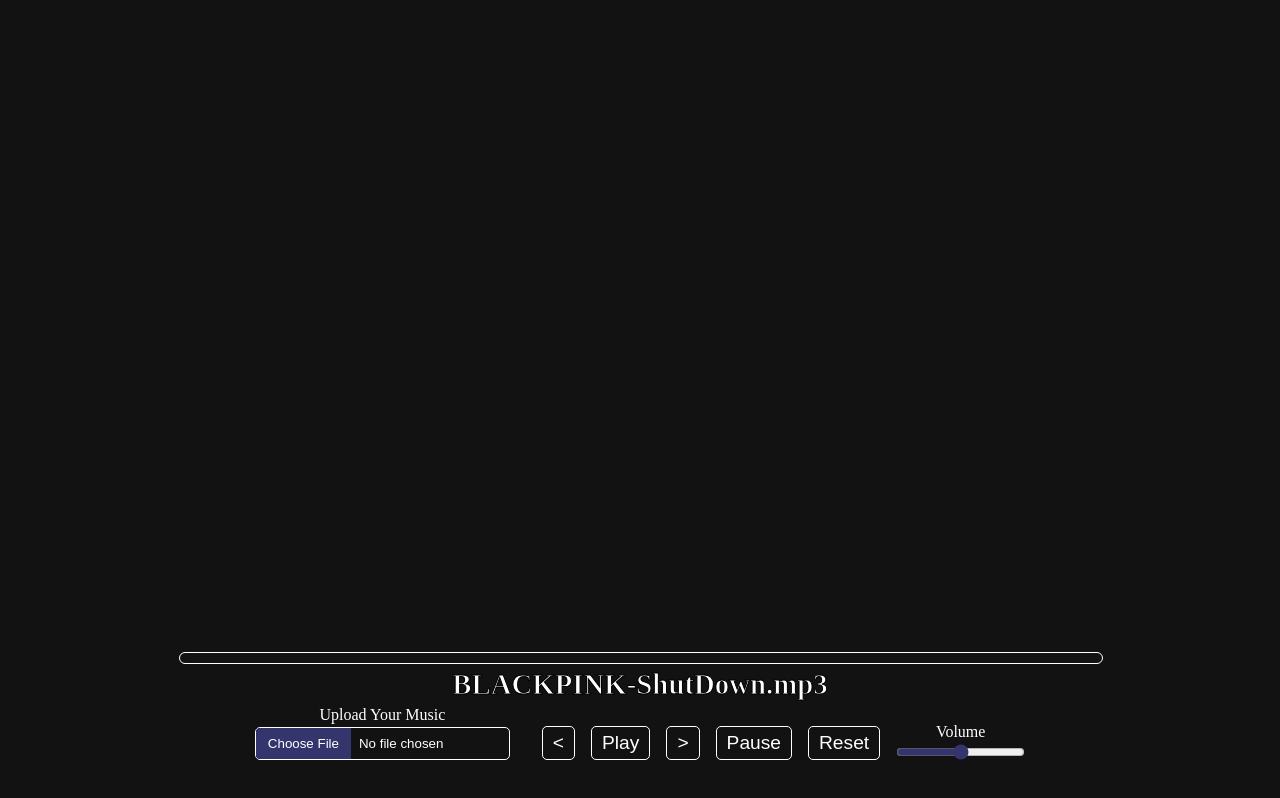
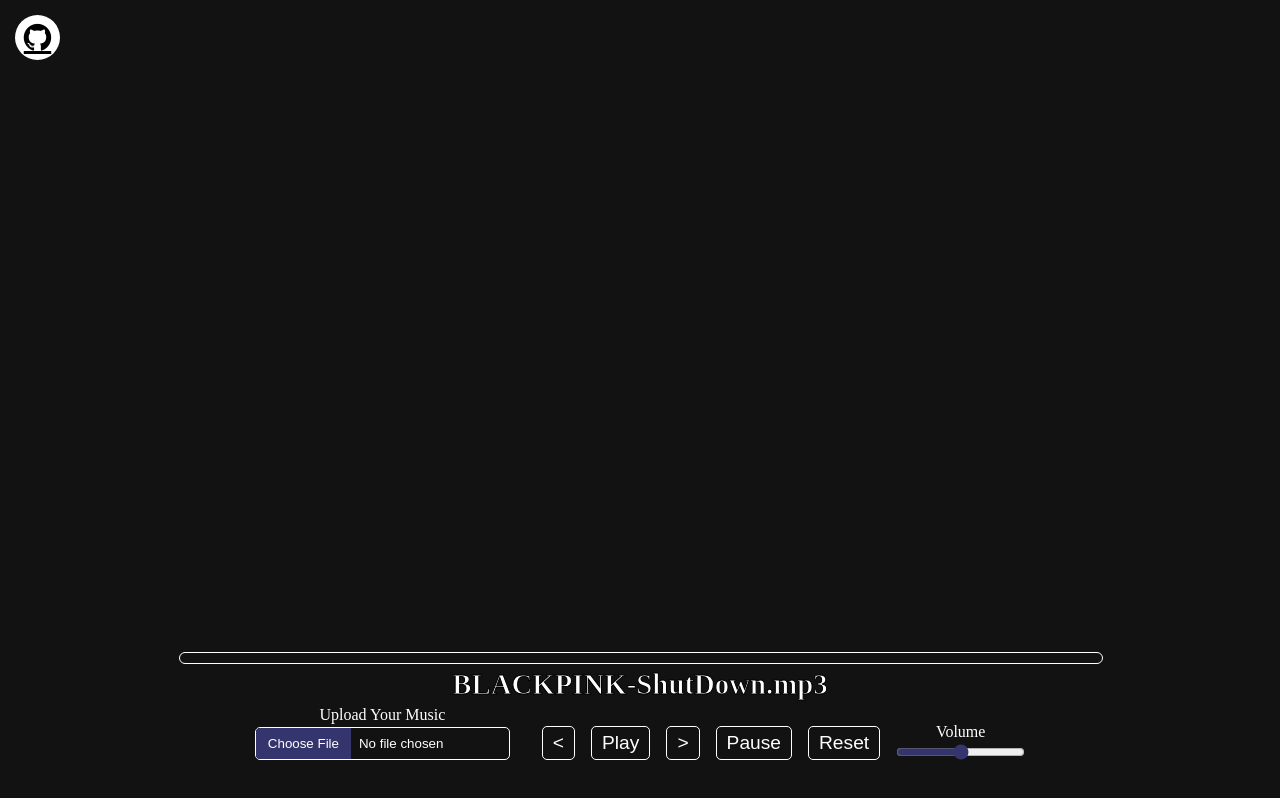
Before and after one commit to LeeBingler/MusicVisualizer, a website built with Vite: page src/index.html in a window 1280 px wide. Built offline with nearby package versions, Linux system fonts and the light colour scheme; files whose address does not match are found by name.

Commit message:
feat: add link to the github

```diff
--- a/src/index.html
+++ b/src/index.html
@@ -3,11 +3,18 @@
     <head>
         <meta charset="UTF-8" />
         <meta name="viewport" content="width=device-width, initial-scale=1.0" />
+        <link
+            rel="stylesheet"
+            href="https://maxcdn.bootstrapcdn.com/font-awesome/4.4.0/css/font-awesome.min.css"
+        />
         <link rel="stylesheet" href="./style.css" />
         <title>Music Visualizer</title>
     </head>
     <body>
         <canvas id="webgl"></canvas>
+        <a class="github" href="https://github.com/LeeBingler/MusicVisualizer">
+            <i class="fa fa-github fa-2x"></i>
+        </a>
         <script type="module" src="main.js" id="js"></script>
     </body>
 </html>
--- a/src/style.css
+++ b/src/style.css
@@ -19,6 +19,24 @@
     width: 100vw;
 
     background: black;
+}
+
+.github {
+    position: absolute;
+    top: 15px;
+    left: 15px;
+
+    border-radius: 50%;
+    background-color: white;
+
+    display: flex;
+    justify-content: center;
+    align-items: center;
+
+    width: 45px;
+    height: 45px;
+
+    color: black
 }
 
 #control {
```
